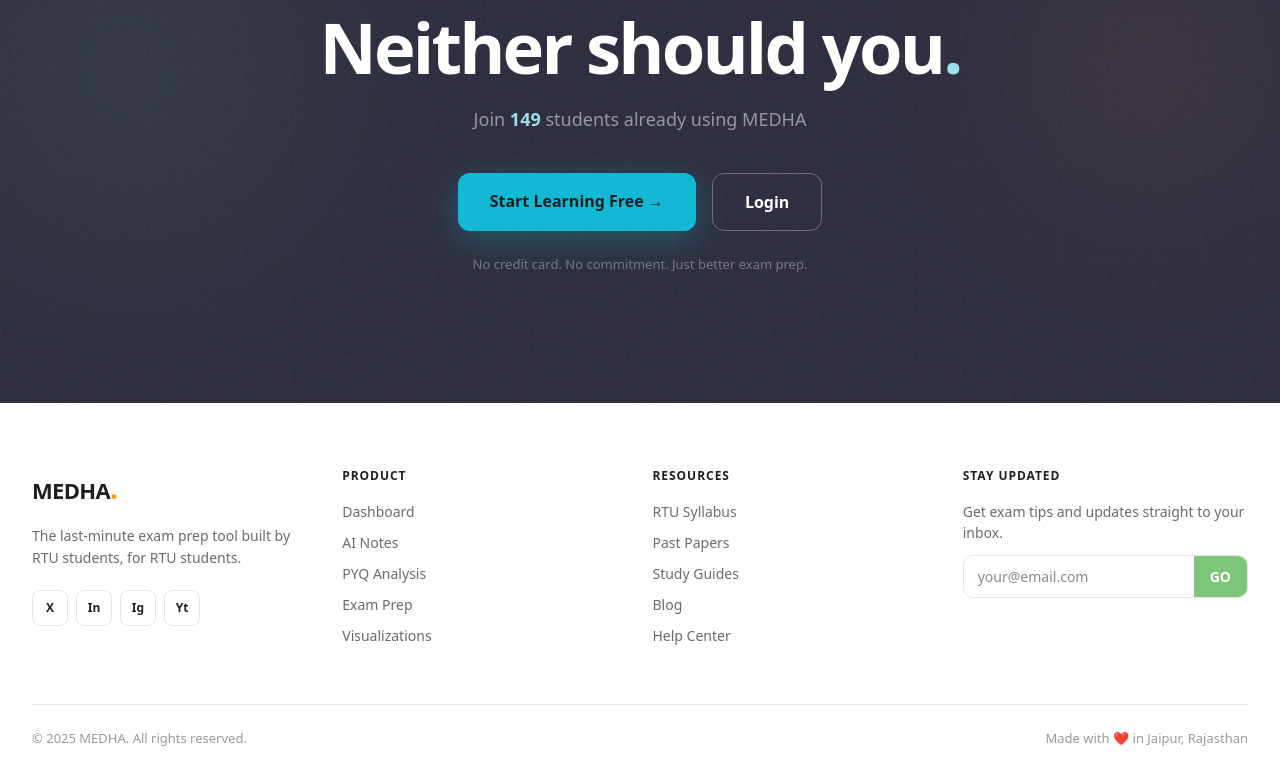
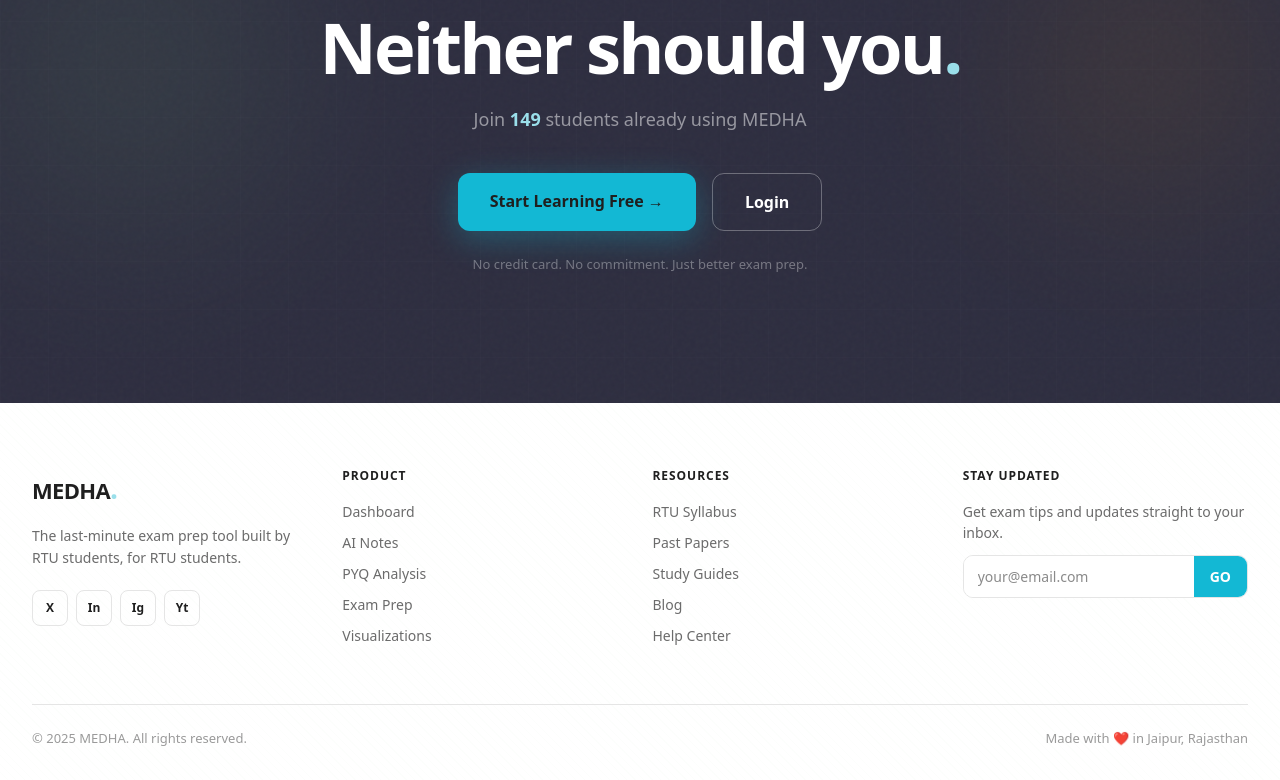
Before and after one commit to ayushrathore1/medha, a React (Vite) app in the folder medha-frontend/: page / in a window 1280 px wide. Shown: the part 8625-9405 px from the top of the page. Built offline with nearby package versions, Linux system fonts and the light colour scheme; no server answers.

Commit message:
design(landing): soften palette with cyan and airy whites

```diff
--- a/medha-frontend/src/sections/Footer.jsx
+++ b/medha-frontend/src/sections/Footer.jsx
@@ -12,7 +12,7 @@ const Footer = () => {
           {/* Brand */}
           <div>
             <div style={{ fontSize: 22, fontWeight: 800, color: '#1F1F1F', letterSpacing: '-0.03em', marginBottom: 16 }}>
-              MEDHA<span style={{ color: '#F59E0B', fontSize: 28 }}>.</span>
+              MEDHA<span style={{ color: '#9ADFEA', fontSize: 28 }}>.</span>
             </div>
             <p style={{ fontSize: 14, color: '#6B6B6B', lineHeight: 1.6, marginBottom: 20 }}>
               The last-minute exam prep tool built by RTU students, for RTU students.
@@ -27,7 +27,7 @@ const Footer = () => {
                   fontSize: 12, fontWeight: 700, color: '#1F1F1F',
                   cursor: 'pointer', transition: 'border-color 200ms'
                 }}
-                onMouseEnter={e => e.currentTarget.style.borderColor = '#7DC67A'}
+                onMouseEnter={e => e.currentTarget.style.borderColor = '#13B8D4'}
                 onMouseLeave={e => e.currentTarget.style.borderColor = '#E5E5E5'}
                 >{icon}</div>
               ))}
@@ -39,7 +39,7 @@ const Footer = () => {
             <div style={{ fontSize: 12, fontWeight: 700, color: '#1F1F1F', letterSpacing: '0.08em', textTransform: 'uppercase', marginBottom: 16 }}>Product</div>
             {['Dashboard', 'AI Notes', 'PYQ Analysis', 'Exam Prep', 'Visualizations'].map(item => (
               <Link key={item} to="/dashboard" style={{ display: 'block', fontSize: 14, color: '#6B6B6B', textDecoration: 'none', marginBottom: 10, transition: 'color 150ms' }}
-                onMouseEnter={e => e.currentTarget.style.color = '#7DC67A'}
+                onMouseEnter={e => e.currentTarget.style.color = '#13B8D4'}
                 onMouseLeave={e => e.currentTarget.style.color = '#6B6B6B'}
               >{item}</Link>
             ))}
@@ -50,7 +50,7 @@ const Footer = () => {
             <div style={{ fontSize: 12, fontWeight: 700, color: '#1F1F1F', letterSpacing: '0.08em', textTransform: 'uppercase', marginBottom: 16 }}>Resources</div>
             {['RTU Syllabus', 'Past Papers', 'Study Guides', 'Blog', 'Help Center'].map(item => (
               <Link key={item} to="/rtu-exams" style={{ display: 'block', fontSize: 14, color: '#6B6B6B', textDecoration: 'none', marginBottom: 10, transition: 'color 150ms' }}
-                onMouseEnter={e => e.currentTarget.style.color = '#7DC67A'}
+                onMouseEnter={e => e.currentTarget.style.color = '#13B8D4'}
                 onMouseLeave={e => e.currentTarget.style.color = '#6B6B6B'}
               >{item}</Link>
             ))}
@@ -69,7 +69,7 @@ const Footer = () => {
                 }}
               />
               <button style={{
-                padding: '10px 16px', background: '#7DC67A', color: 'white',
+                padding: '10px 16px', background: '#13B8D4', color: 'white',
                 border: 'none', fontWeight: 700, fontSize: 14, cursor: 'pointer',
                 fontFamily: "ui-sans-serif, system-ui, sans-serif"
               }}>GO</button>
```
